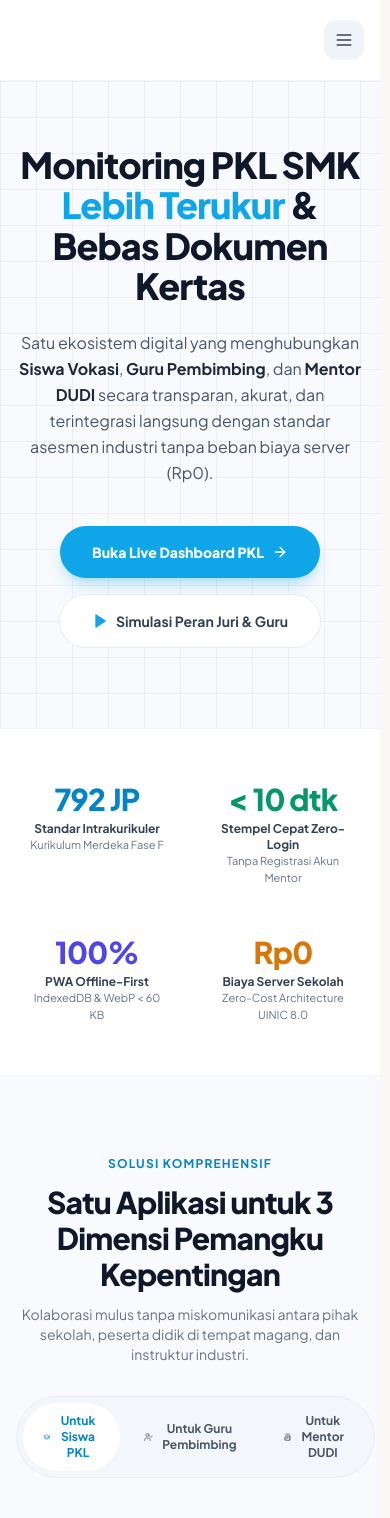
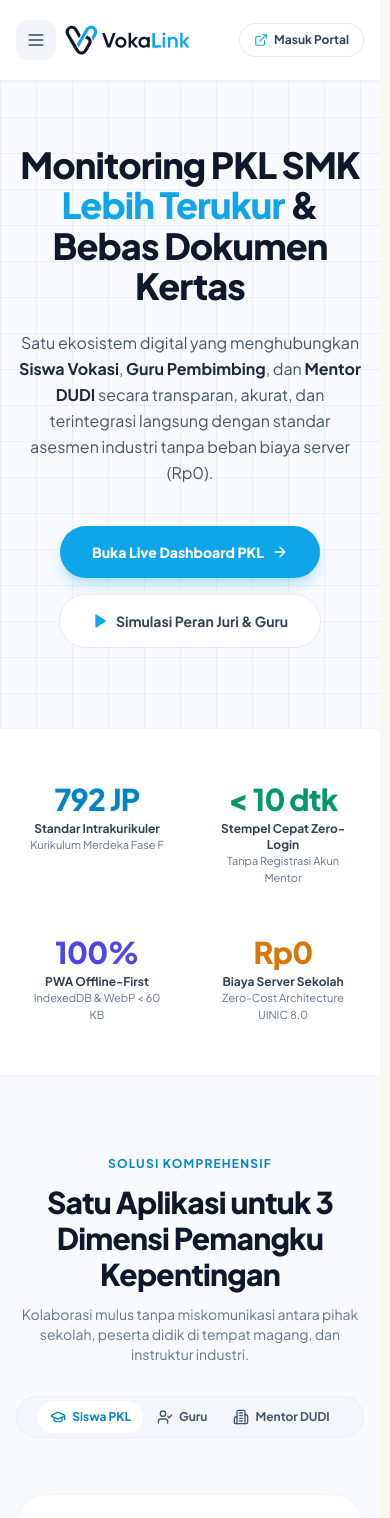
Before and after one commit to hfzfjr/VokaLink, a Next.js app in the folder apps/web/: page / in a window 390 px wide. Shown: the top 1518 px of the page. Built offline with nearby package versions, Linux system fonts and the light colour scheme.

Commit message:
feat(landing): optimize mobile navbar overlay layout and dimension tab aesthetics

```diff
--- a/apps/web/src/app/page.tsx
+++ b/apps/web/src/app/page.tsx
@@ -246,42 +246,42 @@
           </p>
 
           {/* Dimension Tab Buttons */}
-          <div className="inline-flex items-center bg-slate-100/70 p-1.5 rounded-full border border-slate-200/60 mt-8 gap-1">
+          <div className="w-full sm:w-auto inline-flex items-center justify-center bg-slate-100/70 p-1 sm:p-1.5 rounded-full border border-slate-200/60 mt-8 gap-0.5 sm:gap-1 max-w-full overflow-x-auto no-scrollbar">
             <button
               type="button"
               onClick={() => setActiveDimension("siswa")}
-              className={`px-5 py-2.5 rounded-full text-xs font-bold transition flex items-center gap-1.5 ${
+              className={`px-3 sm:px-5 py-2 sm:py-2.5 rounded-full text-xs font-bold transition flex items-center justify-center gap-1.5 whitespace-nowrap shrink-0 ${
                 activeDimension === "siswa"
                   ? "bg-white text-sky-600 shadow-xs"
                   : "text-slate-600 hover:text-slate-900"
               }`}
             >
-              <GraduationCap className="size-4" />
-              <span>Untuk Siswa PKL</span>
+              <GraduationCap className="size-4 shrink-0" />
+              <span>Siswa PKL</span>
             </button>
             <button
               type="button"
               onClick={() => setActiveDimension("guru")}
-              className={`px-5 py-2.5 rounded-full text-xs font-bold transition flex items-center gap-1.5 ${
+              className={`px-3 sm:px-5 py-2 sm:py-2.5 rounded-full text-xs font-bold transition flex items-center justify-center gap-1.5 whitespace-nowrap shrink-0 ${
                 activeDimension === "guru"
                   ? "bg-white text-sky-600 shadow-xs"
                   : "text-slate-600 hover:text-slate-900"
               }`}
             >
-              <UserCheck className="size-4" />
-              <span>Untuk Guru Pembimbing</span>
+              <UserCheck className="size-4 shrink-0" />
+              <span>Guru<span className="hidden sm:inline"> Pembimbing</span></span>
             </button>
             <button
               type="button"
               onClick={() => setActiveDimension("dudi")}
-              className={`px-5 py-2.5 rounded-full text-xs font-bold transition flex items-center gap-1.5 ${
+              className={`px-3 sm:px-5 py-2 sm:py-2.5 rounded-full text-xs font-bold transition flex items-center justify-center gap-1.5 whitespace-nowrap shrink-0 ${
                 activeDimension === "dudi"
                   ? "bg-white text-sky-600 shadow-xs"
                   : "text-slate-600 hover:text-slate-900"
               }`}
             >
-              <Building2 className="size-4" />
-              <span>Untuk Mentor DUDI</span>
+              <Building2 className="size-4 shrink-0" />
+              <span>Mentor DUDI</span>
             </button>
           </div>
         </div>
@@ -348,11 +348,11 @@
               </div>
 
               {/* Visual Preview Card */}
-              <div className="bg-slate-50/70 rounded-3xl p-6 border border-slate-100 flex flex-col gap-4">
-                <div className="flex items-center justify-between border-b border-slate-200/60 pb-3">
-                  <span className="text-xs font-bold text-slate-700">Tampilan Mobile Logbook Siswa</span>
-                  <span className="text-[10px] font-bold px-2 py-0.5 rounded-full bg-emerald-100 text-emerald-700">
-                    Status: Disetujui Mentor
+              <div className="bg-slate-50/70 rounded-3xl p-5 sm:p-6 border border-slate-100 flex flex-col gap-4">
+                <div className="flex items-center justify-between gap-2 border-b border-slate-200/60 pb-3">
+                  <span className="text-xs font-bold text-slate-700">Mobile Logbook Siswa</span>
+                  <span className="text-[10px] font-bold px-2.5 py-0.5 rounded-full bg-emerald-100 text-emerald-700 shrink-0 whitespace-nowrap">
+                    Disetujui Mentor
                   </span>
                 </div>
                 <div className="bg-white p-4 rounded-2xl border border-slate-200/50 shadow-xs space-y-2">
@@ -370,12 +370,14 @@
                     <span>2 Lampiran Foto (WebP &lt; 60 KB)</span>
                   </div>
                 </div>
-                <div className="bg-sky-500 text-white p-4 rounded-2xl flex items-center justify-between shadow-xs">
+                <div className="bg-sky-500 text-white p-4 rounded-2xl flex items-center justify-between gap-3 shadow-xs">
                   <div>
-                    <p className="text-xs font-medium text-sky-100">Total Akumulasi Jam PKL</p>
-                    <p className="text-xl font-extrabold">480 / 792 JP</p>
+                    <p className="text-[11px] sm:text-xs font-medium text-sky-100">Total Akumulasi Jam PKL</p>
+                    <p className="text-lg sm:text-xl font-extrabold tracking-tight">480 / 792 JP</p>
                   </div>
-                  <span className="text-xs font-bold bg-white/20 px-3 py-1 rounded-full">60.6% Target</span>
+                  <span className="text-xs font-bold bg-white/20 px-3 py-1.5 rounded-full shrink-0 whitespace-nowrap">
+                    60.6% Target
+                  </span>
                 </div>
               </div>
             </div>
@@ -440,10 +442,10 @@
                 </div>
               </div>
 
-              <div className="bg-slate-50/70 rounded-3xl p-6 border border-slate-100 flex flex-col gap-3">
-                <div className="flex items-center justify-between border-b border-slate-200/60 pb-3">
-                  <span className="text-xs font-bold text-slate-700">Daftar Siswa Bimbingan (Kelas XII PPLG 1)</span>
-                  <span className="text-[10px] font-bold text-sky-600">32 Siswa Terhubung</span>
+              <div className="bg-slate-50/70 rounded-3xl p-5 sm:p-6 border border-slate-100 flex flex-col gap-3">
+                <div className="flex items-center justify-between gap-2 border-b border-slate-200/60 pb-3">
+                  <span className="text-xs font-bold text-slate-700 truncate">Siswa Bimbingan (XII PPLG 1)</span>
+                  <span className="text-[10px] font-bold text-sky-600 shrink-0 whitespace-nowrap">32 Siswa</span>
                 </div>
                 {/* Item 1 */}
                 <div className="bg-white p-3 rounded-2xl border border-slate-200/50 flex items-center justify-between shadow-xs">
@@ -546,10 +548,10 @@
                 </div>
               </div>
 
-              <div className="bg-slate-50/70 rounded-3xl p-6 border border-slate-100 flex flex-col gap-4">
-                <div className="flex items-center justify-between border-b border-slate-200/60 pb-3">
-                  <span className="text-xs font-bold text-slate-700">Formulir Asesmen Akhir Mentor</span>
-                  <span className="text-[10px] font-bold text-purple-600">IDUKA Certified</span>
+              <div className="bg-slate-50/70 rounded-3xl p-5 sm:p-6 border border-slate-100 flex flex-col gap-4">
+                <div className="flex items-center justify-between gap-2 border-b border-slate-200/60 pb-3">
+                  <span className="text-xs font-bold text-slate-700 truncate">Formulir Asesmen Mentor</span>
+                  <span className="text-[10px] font-bold text-purple-600 bg-purple-50 px-2 py-0.5 rounded-full border border-purple-100 shrink-0 whitespace-nowrap">IDUKA Certified</span>
                 </div>
                 <div className="space-y-3">
                   <div>
--- a/apps/web/src/components/common/VokaLogo.tsx
+++ b/apps/web/src/components/common/VokaLogo.tsx
@@ -19,7 +19,7 @@
 
 const fullLogoSizes = {
   sm: "h-7 w-auto",
-  md: "h-8.5 sm:h-9 w-auto",
+  md: "h-8 sm:h-9 w-auto",
   lg: "h-10 sm:h-11 w-auto",
 };
 
--- a/apps/web/src/components/layout/LandingNavbar.tsx
+++ b/apps/web/src/components/layout/LandingNavbar.tsx
@@ -141,11 +141,25 @@
 
   return (
     <header className="sticky top-0 z-40 bg-white/90 backdrop-blur-md border-b border-slate-100 transition-all duration-200">
-      <div className="max-w-7xl mx-auto px-4 sm:px-6 lg:px-8 h-20 flex items-center justify-between">
+      <div className="max-w-7xl mx-auto px-4 sm:px-6 lg:px-8 h-20 flex items-center justify-between gap-3">
+        {/* Left Section: Mobile (Hamburger + Logo) / Desktop (Logo only) */}
+        <div className="flex items-center gap-2 sm:gap-3 shrink-0">
+          {/* Mobile Hamburger Button */}
+          <button
+            type="button"
+            onClick={() => setMobileMenuOpen(!mobileMenuOpen)}
+            className="lg:hidden w-10 h-10 rounded-xl bg-slate-100 hover:bg-slate-200/80 active:scale-95 text-slate-700 flex items-center justify-center transition focus:outline-none"
+            aria-label={mobileMenuOpen ? "Tutup menu" : "Buka menu"}
+            aria-expanded={mobileMenuOpen}
+          >
+            {mobileMenuOpen ? <X className="size-5" /> : <Menu className="size-5" />}
+          </button>
+
           {/* Brand Logo with Smooth Scroll to Top */}
-        <VokaLogo size="md" href="/" onClick={scrollToTop} />
+          <VokaLogo size="md" href="/" onClick={scrollToTop} className="shrink-0" />
+        </div>
 
-        {/* Desktop Nav Menu with Animated Sliding Indicator */}
+        {/* Center Section: Desktop Nav Menu with Animated Sliding Indicator */}
         <nav className="relative hidden lg:flex items-center gap-1 bg-slate-100/70 p-1.5 rounded-full border border-slate-200/60 text-xs font-semibold text-slate-600">
           {/* Animated Sliding Pill */}
           <span
@@ -180,11 +194,11 @@
           })}
         </nav>
 
-        {/* CTA Buttons Right */}
-        <div className="hidden sm:flex items-center gap-3">
+        {/* Right Section: Mobile (Masuk Portal only) / Desktop (Masuk Portal + Jadwalkan Demo) */}
+        <div className="flex items-center gap-2 sm:gap-3 shrink-0">
           <Link
             href="/login"
-            className="px-5 py-2.5 rounded-full text-xs font-bold text-slate-700 bg-white border border-slate-200/80 hover:border-slate-300 hover:bg-slate-50 transition shadow-xs inline-flex items-center gap-1.5"
+            className="px-3.5 py-2 sm:px-5 sm:py-2.5 rounded-full text-xs font-bold text-slate-700 bg-white border border-slate-200/80 hover:border-slate-300 hover:bg-slate-50 transition shadow-xs inline-flex items-center gap-1.5"
           >
             <ExternalLink className="size-3.5 text-sky-500" />
             <span>Masuk Portal</span>
@@ -192,26 +206,25 @@
           <button
             type="button"
             onClick={onScheduleDemo}
-            className="px-5 py-2.5 rounded-full text-xs font-bold text-white bg-sky-500 hover:bg-sky-600 shadow-md shadow-sky-500/25 transition cursor-pointer"
+            className="hidden lg:inline-flex px-5 py-2.5 rounded-full text-xs font-bold text-white bg-sky-500 hover:bg-sky-600 shadow-md shadow-sky-500/25 transition cursor-pointer"
           >
             Jadwalkan Demo Sekolah
           </button>
         </div>
-
-        {/* Mobile Hamburger Button */}
-        <button
-          type="button"
-          onClick={() => setMobileMenuOpen(!mobileMenuOpen)}
-          className="lg:hidden w-10 h-10 rounded-xl bg-slate-100 text-slate-700 flex items-center justify-center text-base focus:outline-none"
-          aria-label="Toggle menu"
-        >
-          {mobileMenuOpen ? <X className="size-5" /> : <Menu className="size-5" />}
-        </button>
       </div>
 
-      {/* Mobile Drawer Menu */}
+      {/* Mobile Floating Overlay Menu */}
       {mobileMenuOpen && (
-        <div className="lg:hidden bg-white border-b border-slate-200 px-6 py-5 space-y-2">
+        <>
+          {/* Backdrop Click Outside */}
+          <div
+            className="fixed inset-0 top-20 bg-slate-900/20 backdrop-blur-xs z-30 lg:hidden"
+            onClick={() => setMobileMenuOpen(false)}
+            aria-hidden="true"
+          />
+
+          {/* Floating Menu Panel */}
+          <div className="absolute top-full inset-x-0 bg-white border-b border-slate-200 shadow-2xl px-6 py-5 space-y-2 z-40 lg:hidden">
             {NAV_ITEMS.map((item) => {
               const isActive = activeSection === item.id;
               return (
@@ -219,7 +232,7 @@
                   key={item.id}
                   href={`#${item.id}`}
                   onClick={scrollToMobile(item.id)}
-                className={`block text-sm py-2 px-3 rounded-xl transition-all duration-200 cursor-pointer ${
+                  className={`block text-sm py-2.5 px-3 rounded-xl transition-all duration-200 cursor-pointer ${
                     isActive
                       ? "bg-sky-50 text-sky-600 font-bold border-l-4 border-sky-500 pl-3"
                       : "font-semibold text-slate-700 hover:text-sky-600 hover:bg-slate-50"
@@ -233,7 +246,8 @@
             <div className="pt-3 border-t border-slate-100 flex flex-col gap-2">
               <Link
                 href="/login"
-              className="w-full text-center py-2.5 rounded-full text-xs font-bold text-slate-700 bg-slate-100"
+                onClick={() => setMobileMenuOpen(false)}
+                className="w-full text-center py-2.5 rounded-full text-xs font-bold text-slate-700 bg-slate-100 hover:bg-slate-200/80 transition"
               >
                 Masuk Portal
               </Link>
@@ -243,12 +257,13 @@
                   setMobileMenuOpen(false);
                   onScheduleDemo?.();
                 }}
-              className="w-full text-center py-2.5 rounded-full text-xs font-bold text-white bg-sky-500 hover:bg-sky-600"
+                className="w-full text-center py-2.5 rounded-full text-xs font-bold text-white bg-sky-500 hover:bg-sky-600 shadow-md shadow-sky-500/25 transition cursor-pointer"
               >
                 Jadwalkan Demo
               </button>
             </div>
           </div>
+        </>
       )}
     </header>
   );
```
Lines whose indentation alone changed are shown as unchanged.
